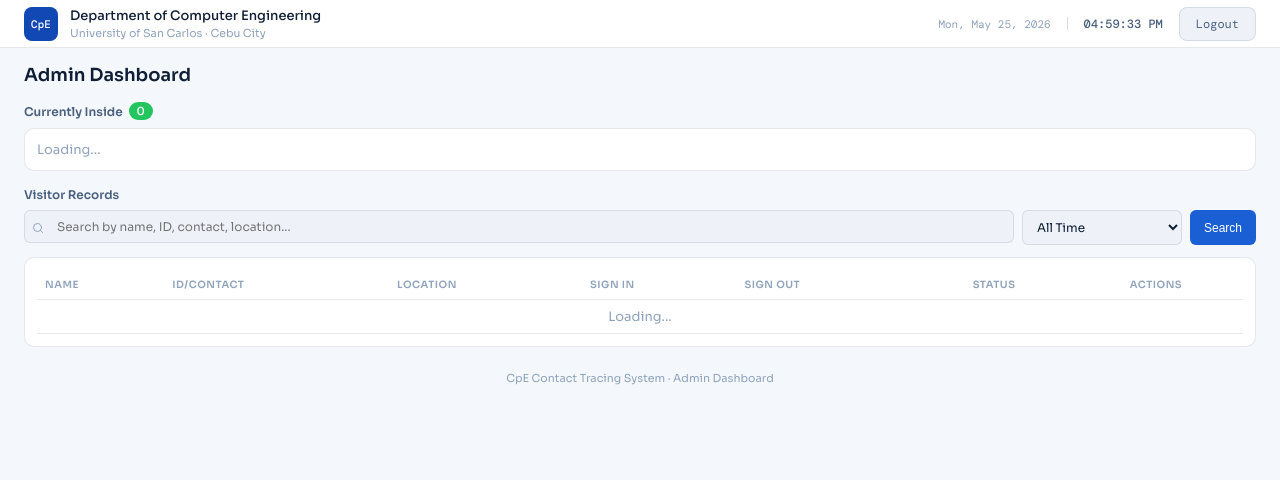
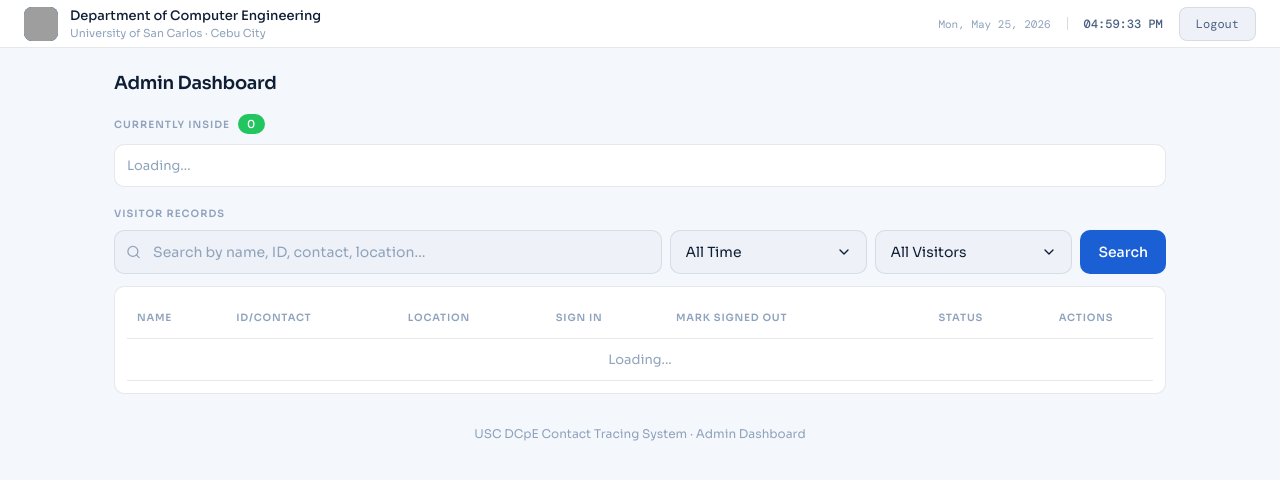
Before and after one commit to lysanderuy/contact-tracing, a PHP site: page /app/pages/admin_dashboard.php in a window 1280 px wide. Shown: the top 480 px of the page. Run offline with PHP 8.4, Linux system fonts and the light colour scheme; the visitor is signed in with stand-in values (Sample User, id 1); grey boxes are pictures that could not be loaded.

Commit message:
[UI/UX][Lysan] Redesign admin dashboard with dropdown filters

```diff
--- a/app/includes/footer.php
+++ b/app/includes/footer.php
@@ -1,7 +1,7 @@
   </main>
   <?php if (empty($skip_footer)): ?>
   <footer>
-    <span class="f-copy">CpE Contact Tracing · University of San Carlos</span>
+    <span class="f-copy">USC DCpE Contact Tracing</span>
     <a class="f-admin" href="?page=admin_login">
       <svg viewBox="0 0 24 24" fill="none" stroke="currentColor" stroke-width="1.8" stroke-linecap="round" stroke-linejoin="round">
         <rect x="3" y="11" width="18" height="11" rx="2"/>
--- a/app/includes/header.php
+++ b/app/includes/header.php
@@ -15,7 +15,7 @@
   <?php if (empty($skip_header)): ?>
   <header>
     <div class="brand">
-      <div class="brand-badge">CpE</div>
+      <img class="brand-badge" src="assets/dcpe_logo.png" alt="CpE Logo"/>
       <div>
         <div class="brand-name">Department of Computer Engineering</div>
         <div class="brand-sub">University of San Carlos · Cebu City</div>
--- a/app/pages/admin_dashboard.php
+++ b/app/pages/admin_dashboard.php
@@ -30,6 +30,8 @@
 
     <form id="filter-form" class="filters">
       <input type="hidden" name="page" value="admin_dashboard">
+      <input type="hidden" name="filter" id="filter-value" value="all">
+      <input type="hidden" name="visitor_type" id="visitor-type-value" value="all">
       <div class="search-box">
         <svg viewBox="0 0 24 24" fill="none" stroke="currentColor" stroke-width="2" stroke-linecap="round" stroke-linejoin="round">
           <circle cx="11" cy="11" r="8"/>
@@ -37,16 +39,34 @@
         </svg>
         <input type="text" id="search-input" name="search" placeholder="Search by name, ID, contact, location..."/>
       </div>
-      <select name="filter" id="filter-select" class="filter-select">
-        <option value="all">All Time</option>
-        <option value="signed_in">Currently Signed In</option>
-        <option value="today">Today</option>
-        <option value="date_range">Date Range</option>
-      </select>
-      <span id="date-range-inputs" class="hidden">
-        <input type="date" name="date_from" id="date-from" class="date-input"/>
-        <input type="date" name="date_to" id="date-to" class="date-input"/>
-      </span>
+
+      <div class="dropdown-wrapper">
+        <button type="button" class="dropdown-btn" id="filter-btn">
+          <span id="filter-label">All Time</span>
+          <svg class="dropdown-arrow" viewBox="0 0 24 24" fill="none" stroke="currentColor" stroke-width="2" stroke-linecap="round" stroke-linejoin="round"><path d="M6 9l6 6 6-6"/></svg>
+        </button>
+        <div class="dropdown-menu" id="filter-menu">
+          <div class="dropdown-item" data-value="all">All Time</div>
+          <div class="dropdown-item" data-value="signed_in">Currently Signed In</div>
+          <div class="dropdown-item" data-value="signed_out">Signed Out</div>
+          <div class="dropdown-item" data-value="today">Today</div>
+          <div class="dropdown-item" data-value="this_week">This Week</div>
+          <div class="dropdown-item" data-value="this_month">This Month</div>
+        </div>
+      </div>
+
+      <div class="dropdown-wrapper">
+        <button type="button" class="dropdown-btn" id="visitor-type-btn">
+          <span id="visitor-type-label">All Visitors</span>
+          <svg class="dropdown-arrow" viewBox="0 0 24 24" fill="none" stroke="currentColor" stroke-width="2" stroke-linecap="round" stroke-linejoin="round"><path d="M6 9l6 6 6-6"/></svg>
+        </button>
+        <div class="dropdown-menu" id="visitor-type-menu">
+          <div class="dropdown-item" data-value="all">All Visitors</div>
+          <div class="dropdown-item" data-value="usc">USC</div>
+          <div class="dropdown-item" data-value="guest">Guest</div>
+        </div>
+      </div>
+
       <button type="submit" class="filter-btn">Search</button>
     </form>
 
@@ -58,7 +78,7 @@
             <th>ID/Contact</th>
             <th>Location</th>
             <th>Sign In</th>
-            <th>Sign Out</th>
+            <th>Mark Signed Out</th>
             <th>Status</th>
             <th>Actions</th>
           </tr>
@@ -71,7 +91,7 @@
     <div id="pagination-container"></div>
   </div>
 
-  <div class="footer-note">CpE Contact Tracing System · Admin Dashboard</div>
+  <div class="footer-note">USC DCpE Contact Tracing System · Admin Dashboard</div>
 </main>
 
 <?php include __DIR__ . '/../includes/footer.php'; ?>
--- a/public/css/admin_dashboard.css
+++ b/public/css/admin_dashboard.css
@@ -1,21 +1,61 @@
-main { padding: 16px 24px; max-width: 1400px; margin: 0 auto; }
+main { padding: 24px; max-width: 1100px; margin: 0 auto; }
 
-.section { margin-bottom: 16px; }
+.page-title {
+  font-size: 18px;
+  font-weight: 600;
+  color: var(--text-primary);
+  margin-bottom: 20px;
+  letter-spacing: -0.3px;
+}
+
+.section { margin-bottom: 20px; }
 .section-title {
-  font-size: 12px; font-weight: 600; color: var(--text-secondary);
-  margin-bottom: 8px; display: flex; align-items: center; gap: 6px;
+  font-size: 10px;
+  font-weight: 600;
+  color: var(--text-muted);
+  text-transform: uppercase;
+  letter-spacing: 1px;
+  margin-bottom: 10px;
+  display: flex;
+  align-items: center;
+  gap: 8px;
 }
 .section-title .badge {
-  background: var(--success); color: #fff;
-  padding: 2px 8px; border-radius: 10px; font-size: 11px; font-weight: 500;
+  background: var(--success);
+  color: #fff;
+  padding: 3px 9px;
+  border-radius: 10px;
+  font-size: 11px;
+  font-weight: 500;
 }
 
-.signed-in-grid { display: grid; grid-template-columns: repeat(4, 1fr); gap: 8px; }
-.person-card { padding: 10px 12px; background: var(--surface-2); border-radius: 8px; border: 1px solid var(--border); transition: background 0.15s, border-color 0.15s; }
+.signed-in-grid { display: grid; grid-template-columns: repeat(4, 1fr); gap: 10px; }
+.person-card {
+  padding: 12px 14px;
+  background: var(--surface-2);
+  border-radius: 10px;
+  border: 1px solid var(--border);
+  transition: background 0.15s, border-color 0.15s;
+}
 .person-card:hover { background: var(--blue-50); border-color: var(--blue-400); }
-.person-name { font-size: 13px; font-weight: 600; color: var(--text-primary); white-space: nowrap; overflow: hidden; text-overflow: ellipsis; }
-.person-meta { font-size: 11px; color: var(--text-muted); margin-top: 2px; }
-.person-time { font-size: 10px; color: var(--text-secondary); margin-top: 4px; }
+.person-name {
+  font-size: 14px;
+  font-weight: 600;
+  color: var(--text-primary);
+  white-space: nowrap;
+  overflow: hidden;
+  text-overflow: ellipsis;
+}
+.person-meta {
+  font-size: 12px;
+  color: var(--text-muted);
+  margin-top: 4px;
+}
+.person-time {
+  font-size: 11px;
+  color: var(--text-secondary);
+  margin-top: 6px;
+}
 
 @media (max-width: 1200px) {
   .signed-in-grid { grid-template-columns: repeat(3, 1fr); }
@@ -25,78 +65,259 @@
 }
 
 .filters { display: flex; gap: 8px; margin-bottom: 12px; flex-wrap: wrap; }
-.search-box { flex: 1; min-width: 180px; position: relative; }
-.search-box input { width: 100%; padding: 8px 10px 8px 32px; background: var(--surface-2); border: 1px solid var(--border); border-radius: 6px; font-size: 12px; font-family: 'Sora', sans-serif; }
-.search-box svg { position: absolute; left: 8px; top: 50%; transform: translateY(-50%); width: 12px; height: 12px; color: var(--text-muted); }
-.filter-select { padding: 8px 10px; background: var(--surface-2); border: 1px solid var(--border); border-radius: 6px; font-size: 12px; font-family: 'Sora', sans-serif; color: var(--text-primary); }
-.date-input { padding: 8px 10px; background: var(--surface-2); border: 1px solid var(--border); border-radius: 6px; font-size: 12px; font-family: 'Sora', sans-serif; }
-.filter-btn { padding: 8px 14px; background: var(--blue-500); border: none; border-radius: 6px; font-size: 12px; color: #fff; cursor: pointer; }
+.search-box { flex: 1; min-width: 200px; position: relative; }
+.search-box input {
+  width: 100%;
+  padding: 12px 14px 12px 38px;
+  background: var(--surface-2);
+  border: 1px solid var(--border);
+  border-radius: 10px;
+  font-size: 14px;
+  font-family: 'Sora', sans-serif;
+  color: var(--text-primary);
+  outline: none;
+  transition: border-color 0.15s, box-shadow 0.15s, background 0.15s;
+}
+.search-box input::placeholder { color: var(--text-muted); }
+.search-box input:focus {
+  background: #fff;
+  border-color: var(--blue-500);
+  box-shadow: 0 0 0 3px rgba(26,95,212,0.1);
+}
+.search-box svg {
+  position: absolute;
+  left: 12px;
+  top: 50%;
+  transform: translateY(-50%);
+  width: 15px;
+  height: 15px;
+  color: var(--text-muted);
+  pointer-events: none;
+}
+.dropdown-wrapper {
+  position: relative;
+  display: inline-block;
+}
+.dropdown-btn {
+  padding: 12px 14px;
+  background: var(--surface-2);
+  border: 1px solid var(--border);
+  border-radius: 10px;
+  font-size: 14px;
+  font-family: 'Sora', sans-serif;
+  color: var(--text-primary);
+  cursor: pointer;
+  display: flex;
+  align-items: center;
+  gap: 8px;
+  transition: border-color 0.15s, box-shadow 0.15s, background 0.15s;
+  min-width: 197px;
+  justify-content: space-between;
+}
+.dropdown-btn:hover {
+  background: #fff;
+  border-color: var(--blue-500);
+}
+.dropdown-btn.open {
+  background: #fff;
+  border-color: var(--blue-500);
+  box-shadow: 0 0 0 3px rgba(26,95,212,0.1);
+}
+.dropdown-arrow {
+  width: 16px;
+  height: 16px;
+  transition: transform 0.2s;
+}
+.dropdown-btn.open .dropdown-arrow {
+  transform: rotate(180deg);
+}
+.dropdown-menu {
+  position: absolute;
+  top: 100%;
+  left: 0;
+  margin-top: 6px;
+  background: var(--surface);
+  border: 1px solid var(--border);
+  border-radius: 10px;
+  box-shadow: 0 4px 16px rgba(0,0,0,0.12);
+  min-width: 170px;
+  z-index: 1000;
+  overflow: hidden;
+  display: none;
+}
+.dropdown-menu.open {
+  display: block;
+}
+.dropdown-item {
+  padding: 10px 14px;
+  font-size: 13px;
+  color: var(--text-primary);
+  cursor: pointer;
+  transition: background 0.15s;
+}
+.dropdown-item:hover {
+  background: var(--blue-50);
+  color: var(--blue-500);
+}
+.dropdown-item.active {
+  background: var(--blue-500);
+  color: #fff;
+}
+.date-input {
+  padding: 12px 14px;
+  background: var(--surface-2);
+  border: 1px solid var(--border);
+  border-radius: 10px;
+  font-size: 14px;
+  font-family: 'Sora', sans-serif;
+  color: var(--text-primary);
+  outline: none;
+  transition: border-color 0.15s, box-shadow 0.15s;
+}
+.date-input:focus {
+  background: #fff;
+  border-color: var(--blue-500);
+  box-shadow: 0 0 0 3px rgba(26,95,212,0.1);
+}
+.filter-btn {
+  padding: 12px 18px;
+  background: var(--blue-500);
+  border: none;
+  border-radius: 10px;
+  font-size: 14px;
+  font-weight: 500;
+  font-family: 'Sora', sans-serif;
+  color: #fff;
+  cursor: pointer;
+  transition: background 0.15s, transform 0.1s;
+}
 .filter-btn:hover { background: var(--blue-400); }
 
 .table-wrapper { overflow: visible; }
 table { width: 100%; border-collapse: collapse; }
-th, td { padding: 8px; text-align: left; border-bottom: 1px solid var(--border); }
+th, td { padding: 12px 10px; text-align: left; border-bottom: 1px solid var(--border); }
 th:nth-child(6), td:nth-child(6),
 th:nth-child(7), td:nth-child(7) { text-align: center; }
-th { font-size: 10px; font-weight: 600; color: var(--text-muted); text-transform: uppercase; letter-spacing: 0.5px; }
-td { font-size: 12px; color: var(--text-primary); }
+th {
+  font-size: 10px;
+  font-weight: 600;
+  color: var(--text-muted);
+  text-transform: uppercase;
+  letter-spacing: 0.8px;
+  padding-bottom: 14px;
+}
+td {
+  font-size: 13px;
+  color: var(--text-primary);
+}
 tr:hover { background: var(--blue-50); }
-.view-link { color: var(--blue-500); text-decoration: none; font-weight: 500; }
+.view-link {
+  color: var(--blue-500);
+  text-decoration: none;
+  font-weight: 500;
+}
 .view-link:hover { text-decoration: underline; }
 
-.footer-note { font-size: 11px; color: var(--text-muted); margin-top: 24px; text-align: center; }
+.footer-note {
+  font-size: 12px;
+  color: var(--text-muted);
+  margin-top: 32px;
+  text-align: center;
+}
 
 .loading-text { font-size: 13px; color: var(--text-muted); }
 .loading-center { text-align: center; color: var(--text-muted); font-size: 13px; }
 .hidden { display: none; }
 
 .pagination { display: flex; justify-content: center; align-items: center; gap: 8px; margin-top: 16px; padding: 16px 0; }
-.page-btn { padding: 8px 14px; background: var(--surface-2); border: 1px solid var(--border); border-radius: 6px; font-size: 13px; color: var(--text-primary); cursor: pointer; }
-.page-btn:hover:not(:disabled) { background: var(--blue-500); color: #fff; border-color: var(--blue-500); }
-.page-btn.active { background: var(--blue-500); color: #fff; border-color: var(--blue-500); }
+.page-btn {
+  padding: 10px 16px;
+  background: var(--surface-2);
+  border: 1px solid var(--border);
+  border-radius: 10px;
+  font-size: 14px;
+  font-weight: 500;
+  font-family: 'Sora', sans-serif;
+  color: var(--text-primary);
+  cursor: pointer;
+  transition: background 0.15s, border-color 0.15s, transform 0.1s;
+}
+.page-btn:hover:not(:disabled) {
+  background: var(--blue-50);
+  color: var(--blue-500);
+  border-color: var(--blue-500);
+  transform: scale(0.985);
+}
+.page-btn.active {
+  background: var(--blue-500);
+  color: #fff;
+  border-color: var(--blue-500);
+}
+.page-btn:active { transform: scale(0.985); }
 .page-btn:disabled { opacity: 0.5; cursor: not-allowed; }
 
 .page-arrow {
-  padding: 4px 8px;
-  font-size: 14px;
-  color: var(--text-primary);
+  display: inline-flex;
+  align-items: center;
+  justify-content: center;
+  width: 32px;
+  height: 32px;
+  color: var(--text-secondary);
   text-decoration: none;
-  display: inline-block;
+  transition: color 0.15s, transform 0.1s;
 }
-.page-arrow:hover:not(.disabled) { color: var(--blue-500); }
-.page-arrow.disabled { opacity: 0.3; cursor: not-allowed; }
+.page-arrow svg {
+  width: 18px;
+  height: 18px;
+}
+.page-arrow:hover:not(.disabled) {
+  color: var(--blue-500);
+  transform: scale(1.1);
+}
+.page-arrow.disabled {
+  opacity: 0.3;
+  cursor: not-allowed;
+}
+.page-arrow:active:not(.disabled) { transform: scale(1.05); }
 .page-ellipsis { color: var(--text-muted); font-size: 13px; }
 
 .dots-link {
   font-size: 18px;
-  font-weight: bold;
+  font-weight: 600;
   color: var(--text-secondary);
   text-decoration: none;
   line-height: 1;
   display: inline-block;
-  padding: 4px 8px;
-  border-radius: 4px;
+  padding: 6px 10px;
+  border-radius: 6px;
+  transition: background 0.15s, color 0.15s;
 }
-.dots-link:hover { background: var(--surface-2); color: var(--text-primary); }
+.dots-link:hover { background: var(--blue-50); color: var(--blue-500); }
 
 .action-menu {
   position: absolute;
   right: 0;
   top: 100%;
+  margin-top: 6px;
   background: var(--surface);
   border: 1px solid var(--border);
-  border-radius: 8px;
+  border-radius: 10px;
   box-shadow: 0 4px 16px rgba(0,0,0,0.12);
-  min-width: 110px;
+  min-width: 170px;
   z-index: 1000;
-  overflow: visible;
+  overflow: hidden;
+  display: none;
 }
 .action-menu a {
   display: block;
   padding: 10px 14px;
+  font-size: 13px;
   color: var(--text-primary);
   text-decoration: none;
-  font-size: 13px;
-  transition: background 0.12s;
+  text-align: left;
+  transition: background 0.15s;
 }
-.action-menu a:hover { background: var(--blue-50); color: var(--blue-500); }
+.action-menu a:hover {
+  background: var(--blue-50);
+  color: var(--blue-500);
+}
--- a/public/js/admin_dashboard.js
+++ b/public/js/admin_dashboard.js
@@ -1,29 +1,107 @@
 let currentPage = 1;
 let totalPages = 1;
 
+function esc(str) {
+  if (!str) return '';
+  return String(str).replace(/&/g, '&amp;').replace(/</g, '&lt;').replace(/>/g, '&gt;').replace(/"/g, '&quot;');
+}
+
+function fmtTime(iso) {
+  if (!iso) return '';
+  const d = new Date(iso);
+  return d.toLocaleTimeString('en-PH', { hour: 'numeric', minute: '2-digit', hour12: true });
+}
+
+function fmtDateTime(iso) {
+  if (!iso) return '';
+  const d = new Date(iso);
+  return d.toLocaleString('en-PH', { month: 'short', day: 'numeric', hour: 'numeric', minute: '2-digit', hour12: true });
+}
+
 const urlParams = new URLSearchParams(window.location.search);
 currentPage = parseInt(urlParams.get('page') || '1');
-document.getElementById('search-input').value   = urlParams.get('search') || '';
-document.getElementById('filter-select').value  = urlParams.get('filter') || 'all';
-document.getElementById('date-from').value       = urlParams.get('date_from') || '';
-document.getElementById('date-to').value         = urlParams.get('date_to') || '';
-toggleDateRange();
+document.getElementById('search-input').value = urlParams.get('search') || '';
+
+const filterOptions = {
+  all: 'All Time',
+  signed_in: 'Currently Signed In',
+  signed_out: 'Signed Out',
+  today: 'Today',
+  this_week: 'This Week',
+  this_month: 'This Month'
+};
+
+const visitorTypeOptions = {
+  all: 'All Visitors',
+  usc: 'USC',
+  guest: 'Guest'
+};
+
+const initialFilter = urlParams.get('filter') || 'all';
+const initialVisitorType = urlParams.get('visitor_type') || 'all';
+
+document.getElementById('filter-value').value = initialFilter;
+document.getElementById('visitor-type-value').value = initialVisitorType;
+document.getElementById('filter-label').textContent = filterOptions[initialFilter];
+document.getElementById('visitor-type-label').textContent = visitorTypeOptions[initialVisitorType];
+
+markActiveDropdownItem('filter-menu', initialFilter);
+markActiveDropdownItem('visitor-type-menu', initialVisitorType);
 
 fetchSignedIn();
 fetchVisitors();
+
+function markActiveDropdownItem(menuId, value) {
+  const menu = document.getElementById(menuId);
+  menu.querySelectorAll('.dropdown-item').forEach(item => {
+    item.classList.toggle('active', item.dataset.value === value);
+  });
+}
+
+function setupDropdown(btnId, menuId, hiddenInputId, labelId, optionsObj) {
+  const btn = document.getElementById(btnId);
+  const menu = document.getElementById(menuId);
+
+  btn.addEventListener('click', (e) => {
+    e.stopPropagation();
+    const isOpen = btn.classList.contains('open');
+    document.querySelectorAll('.dropdown-btn').forEach(b => {
+      b.classList.remove('open');
+      b.nextElementSibling?.classList.remove('open');
+    });
+    if (!isOpen) {
+      btn.classList.add('open');
+      menu.classList.add('open');
+    }
+  });
+
+  menu.querySelectorAll('.dropdown-item').forEach(item => {
+    item.addEventListener('click', (e) => {
+      e.stopPropagation();
+      const value = item.dataset.value;
+      document.getElementById(hiddenInputId).value = value;
+      document.getElementById(labelId).textContent = optionsObj[value];
+      markActiveDropdownItem(menuId, value);
+      btn.classList.remove('open');
+      menu.classList.remove('open');
+      currentPage = 1;
+      fetchVisitors(1);
+    });
+  });
+}
+
+setupDropdown('filter-btn', 'filter-menu', 'filter-value', 'filter-label', filterOptions);
+setupDropdown('visitor-type-btn', 'visitor-type-menu', 'visitor-type-value', 'visitor-type-label', visitorTypeOptions);
+
+document.addEventListener('click', () => {
+  document.querySelectorAll('.dropdown-btn').forEach(b => b.classList.remove('open'));
+  document.querySelectorAll('.dropdown-menu').forEach(m => m.classList.remove('open'));
+});
 
 document.getElementById('filter-form').addEventListener('submit', function (e) {
   e.preventDefault();
   currentPage = 1;
   fetchVisitors(1);
-});
-
-document.getElementById('filter-select').addEventListener('change', function () {
-  toggleDateRange();
-  if (this.value !== 'date_range') {
-    currentPage = 1;
-    fetchVisitors(1);
-  }
 });
 
 function renderPagination() {
@@ -36,7 +114,7 @@
   }
 
   let html = '<div class="pagination">';
-  html += `<a href="#" class="page-arrow ${currentPage === 1 ? 'disabled' : ''}" onclick="goToPage(${currentPage - 1}); return false;">&lt;</a>`;
+  html += `<a href="#" class="page-arrow ${currentPage === 1 ? 'disabled' : ''}" onclick="goToPage(${currentPage - 1}); return false;"><svg viewBox="0 0 24 24" fill="none" stroke="currentColor" stroke-width="2" stroke-linecap="round" stroke-linejoin="round"><path d="M15 18l-6-6 6-6"/></svg></a>`;
 
   for (let i = 1; i <= totalPages; i++) {
     if (i === 1 || i === totalPages || (i >= currentPage - 1 && i <= currentPage + 1)) {
@@ -46,7 +124,7 @@
     }
   }
 
-  html += `<a href="#" class="page-arrow ${currentPage === totalPages ? 'disabled' : ''}" onclick="goToPage(${currentPage + 1}); return false;">&gt;</a>`;
+  html += `<a href="#" class="page-arrow ${currentPage === totalPages ? 'disabled' : ''}" onclick="goToPage(${currentPage + 1}); return false;"><svg viewBox="0 0 24 24" fill="none" stroke="currentColor" stroke-width="2" stroke-linecap="round" stroke-linejoin="round"><path d="M9 18l6-6-6-6"/></svg></a>`;
   html += '</div>';
 
   container.innerHTML = html;
@@ -58,10 +136,6 @@
   fetchVisitors(page);
 }
 
-function toggleDateRange() {
-  const show = document.getElementById('filter-select').value === 'date_range';
-  document.getElementById('date-range-inputs').style.display = show ? '' : 'none';
-}
 
 function fetchSignedIn() {
   fetch('?api=admin/signed_in')
@@ -71,12 +145,11 @@
 }
 
 function fetchVisitors(page = 1) {
-  const search     = document.getElementById('search-input').value.trim();
-  const filter     = document.getElementById('filter-select').value;
-  const date_from  = document.getElementById('date-from').value;
-  const date_to    = document.getElementById('date-to').value;
+  const search       = document.getElementById('search-input').value.trim();
+  const filter       = document.getElementById('filter-value').value;
+  const visitor_type = document.getElementById('visitor-type-value').value;
 
-  const q = new URLSearchParams({ search, filter, date_from, date_to, page }).toString();
+  const q = new URLSearchParams({ search, filter, visitor_type, page }).toString();
   fetch('?api=admin/visitors&' + q)
     .then(res => res.json())
     .then(data => {
@@ -129,8 +202,8 @@
         <td style="position:relative;">
           <a href="#" class="dots-link" onclick="toggleMenu(${log.visitor_id}); return false;">···</a>
           <div id="menu-${log.visitor_id}" class="action-menu" style="display:none;">
-            <a href="?page=visitor_detail&id=${parseInt(log.visitor_id)}">View</a>
-            ${!isOut ? `<a href="#" onclick="signOutPerson(${parseInt(log.visitor_id)}); return false;">Sign Out</a>` : ''}
+            <a href="?page=visitor_detail&id=${parseInt(log.visitor_id)}">View Visitor</a>
+            ${!isOut ? `<a href="#" onclick="signOutPerson(${parseInt(log.visitor_id)}); return false;">Mark Signed Out</a>` : ''}
           </div>
         </td>
       </tr>
```
